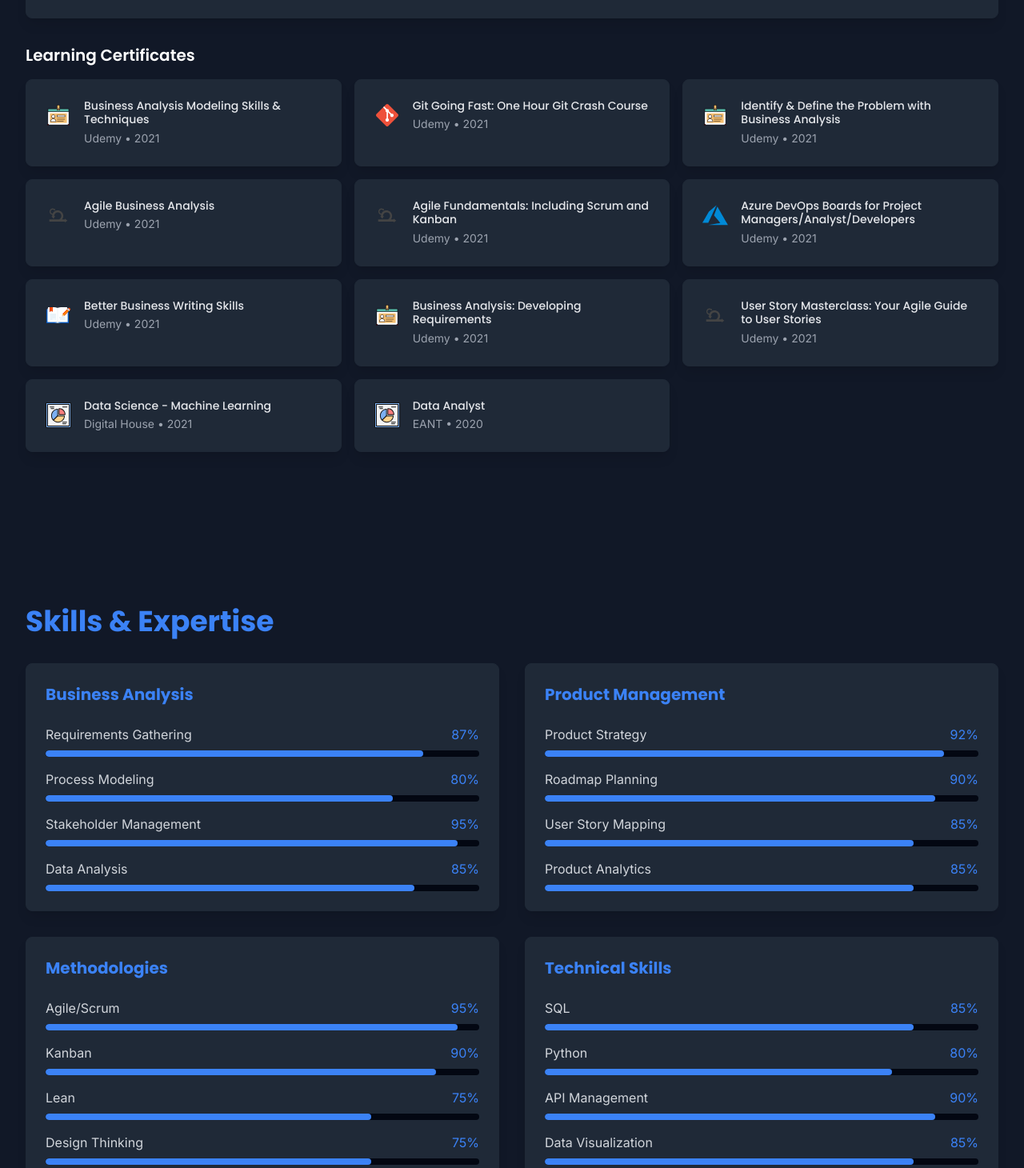
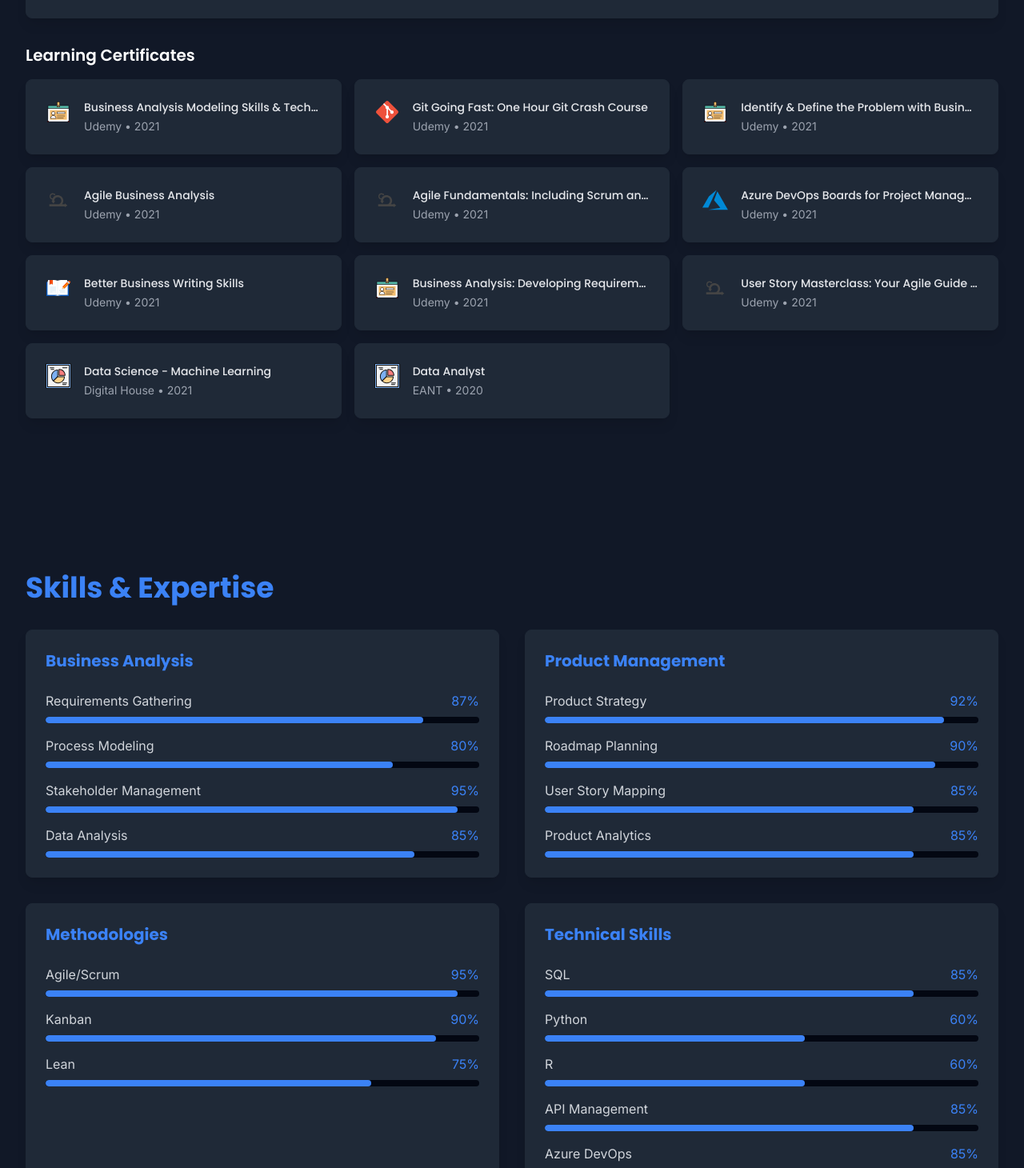
Before and after one commit to bruno3a/CV--Site, a React (Create React App) app: page / in a window 1280 px wide. Shown: the part 6380-7840 px from the top of the page at 80% size. Built offline with nearby package versions, Linux system fonts and the light colour scheme; no server answers.

Commit message:
Space optimization for mobile devices

```diff
--- a/src/components/Education.jsx
+++ b/src/components/Education.jsx
@@ -223,10 +223,16 @@
   }));
 
   const CertificateBadge = ({ certificate }) => {
+    const [isExpanded, setIsExpanded] = useState(false);
+
     const handleClick = (e) => {
-      e.preventDefault();
-      window.open(certificate.url, '_blank', 'noopener,noreferrer');
-      console.log(`Opening certificate: ${certificate.title} - ${certificate.url}`);
+      if (window.innerWidth < 768) {
+        e.preventDefault();
+        setIsExpanded(!isExpanded);
+      } else {
+        window.open(certificate.url, '_blank', 'noopener,noreferrer');
+        console.log(`Opening certificate: ${certificate.title} - ${certificate.url}`);
+      }
     };
 
     return (
@@ -239,20 +245,29 @@
         whileInView={{ opacity: 1, y: 0 }}
         viewport={{ once: true, amount: 0.1 }}
         transition={{ duration: 0.6 }}
-        className="card hover:border-primary/50 transition-all duration-300 flex items-start gap-4 group min-h-[90px]"
+        className={`card hover:border-primary/50 transition-all duration-300
+          md:flex md:items-start md:gap-4 group
+          ${isExpanded ? 'min-h-[70px]' : 'min-h-[45px]'}
+          p-2 md:p-6 cursor-pointer`}
         whileHover={{ scale: 1.02 }}
-        style={{ opacity: 1 }} // Forzar opacidad 1 para mantener visible
       >
-        <div className="text-primary group-hover:text-primary-light transition-colors pt-1">
+        <div className="text-primary group-hover:text-primary-light transition-colors
+          float-left md:float-none mr-2 md:mr-0">
           <img
             src={`${process.env.PUBLIC_URL}/icons/${certificate.icon}`}
             alt={certificate.title}
-            className="w-8 h-8"
+            className="w-4 h-4 md:w-8 md:h-8"
           />
         </div>
-        <div className="flex-1 min-w-0">
-          <h3 className="font-medium text-gray-200 text-sm leading-tight mb-1">{certificate.title}</h3>
-          <p className="text-gray-400 text-sm">{certificate.issuer} • {certificate.date}</p>
+        <div className="flex-1 min-w-0 overflow-hidden pt-0.5 md:pt-0">
+          <h3 className="font-medium text-gray-200 text-xs md:text-sm leading-tight mb-0.5 md:mb-1
+            truncate md:normal-case">
+            {certificate.title}
+          </h3>
+          <p className={`text-gray-400 text-[10px] md:text-sm transition-all duration-300
+            ${isExpanded ? 'opacity-100 max-h-20' : 'opacity-0 max-h-0 md:opacity-100 md:max-h-20'}`}>
+            {certificate.issuer} • {certificate.date}
+          </p>
         </div>
       </motion.a>
     );
@@ -429,10 +444,10 @@
         </motion.div>
 
         {/* Certificates Section */}
-        <div className="mt-8">
-          <h3 className="text-xl font-semibold mb-4">{t('education.certificates.title')}</h3>
+        <div className="mt-6 md:mt-8"> {/* Reducido el margen superior en móvil */}
+          <h3 className="text-lg md:text-xl font-semibold mb-2 md:mb-4">{t('education.certificates.title')}</h3>
           <div
-            className="grid grid-cols-1 md:grid-cols-2 xl:grid-cols-3 gap-4"
+            className="grid grid-cols-1 sm:grid-cols-2 xl:grid-cols-3 gap-1.5 md:gap-4"
             style={{ minHeight: certificates.length > 0 ? 'auto' : '0' }}
           >
             {certificates.map((cert, index) => (
--- a/src/components/Skills.jsx
+++ b/src/components/Skills.jsx
@@ -29,16 +29,17 @@
         { name: t('skills.categories.methodologies.skills.agile_scrum'), level: 95 },
         { name: t('skills.categories.methodologies.skills.kanban'), level: 90 },
         { name: t('skills.categories.methodologies.skills.lean'), level: 75 },
-        { name: t('skills.categories.methodologies.skills.design_thinking'), level: 75 },
       ],
     },
     {
       title: t('skills.categories.technical.title'),
       skills: [
         { name: t('skills.categories.technical.skills.sql'), level: 85 },
-        { name: t('skills.categories.technical.skills.python'), level: 80 },
-        { name: t('skills.categories.technical.skills.api_management'), level: 90 },
-        { name: t('skills.categories.technical.skills.data_visualization'), level: 85 },
+        { name: t('skills.categories.technical.skills.python'), level: 60 },
+        { name: t('skills.categories.technical.skills.r'), level: 60 },
+        { name: t('skills.categories.technical.skills.api_management'), level: 85 },
+        { name: t('skills.categories.technical.skills.azure_devops'), level: 85 },
+        { name: t('skills.categories.technical.skills.data_visualization'), level: 80 },
       ],
     },
   ];
--- a/src/locales/en.json
+++ b/src/locales/en.json
@@ -156,6 +156,8 @@
         "skills": {
           "sql": "SQL",
           "python": "Python",
+          "r": "R",
+          "azure_devops": "Azure DevOps",
           "api_management": "API Management",
           "data_visualization": "Data Visualization"
         }
--- a/src/locales/es.json
+++ b/src/locales/es.json
@@ -310,6 +310,8 @@
         "skills": {
           "sql": "SQL",
           "python": "Python",
+          "azure_devops": "Azure DevOps",
+          "r": "R",
           "api_management": "Gestión de APIs",
           "data_visualization": "Visualización de Datos"
         }
--- a/src/locales/pt.json
+++ b/src/locales/pt.json
@@ -289,6 +289,8 @@
         "skills": {
           "sql": "SQL",
           "python": "Python",
+          "azure_devops": "Azure DevOps",
+          "r": "R",
           "api_management": "Gestão de APIs",
           "data_visualization": "Visualização de Dados"
         }
--- a/src/locales/ru.json
+++ b/src/locales/ru.json
@@ -288,6 +288,8 @@
         "skills": {
           "sql": "SQL",
           "python": "Python",
+          "azure_devops": "Azure DevOps",
+          "r": "R",
           "api_management": "Управление API",
           "data_visualization": "Визуализация данных"
         }
```
